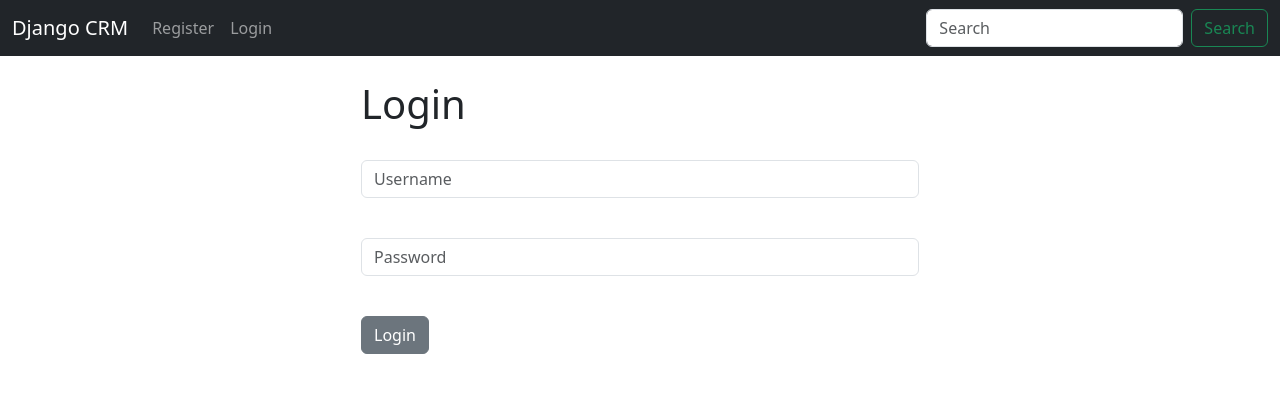
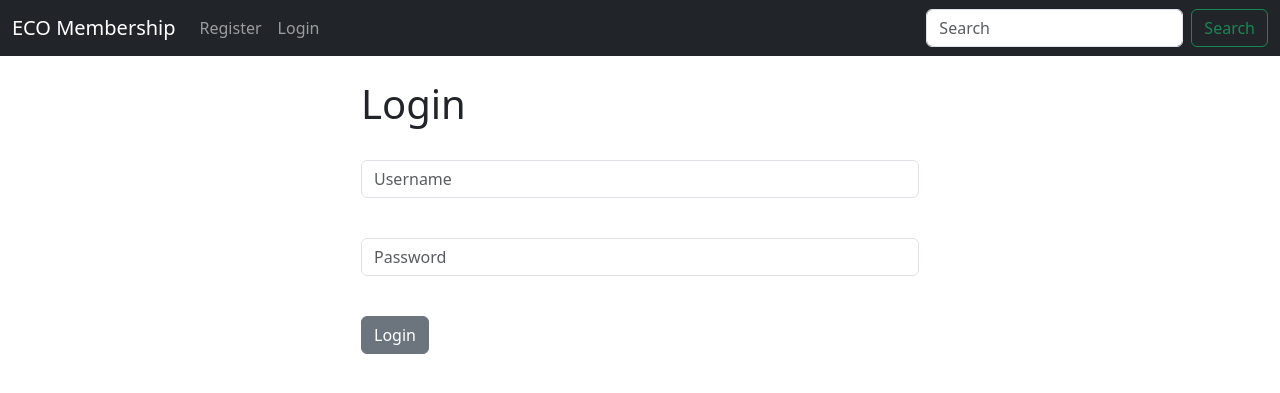
Before and after one commit to NatMaestro/dcrm, a Django app: page / in a window 1280 px wide. Shown: the top 393 px of the page. Run offline with Django 5.2, Linux system fonts and the light colour scheme.

Commit message:
Final Project

```diff
--- a/website/templates/base.html
+++ b/website/templates/base.html
@@ -3,7 +3,7 @@
   <head>
     <meta charset="utf-8">
     <meta name="viewport" content="width=device-width, initial-scale=1">
-    <title>Django CRM</title>
+    <title>ECO Membership</title>
     <link href="https://cdn.jsdelivr.net/npm/bootstrap@5.3.3/dist/css/bootstrap.min.css" rel="stylesheet" integrity="sha384-QWTKZyjpPEjISv5WaRU9OFeRpok6YctnYmDr5pNlyT2bRjXh0JMhjY6hW+ALEwIH" crossorigin="anonymous">
   </head>
   <body>
--- a/website/templates/navbar.html
+++ b/website/templates/navbar.html
@@ -1,6 +1,6 @@
 <nav class="navbar navbar-expand-lg navbar-dark bg-dark">
     <div class="container-fluid">
-        <a class="navbar-brand" href="{% url 'home' %}">Django CRM</a>
+        <a class="navbar-brand" href="{% url 'home' %}">ECO Membership</a>
         <button class="navbar-toggler" type="button" data-bs-toggle="collapse" data-bs-target="#navbarSupportedContent" aria-controls="navbarSupportedContent" aria-expanded="false" aria-label="Toggle navigation">
             <span class="navbar-toggler-icon"></span>
         </button>
```
